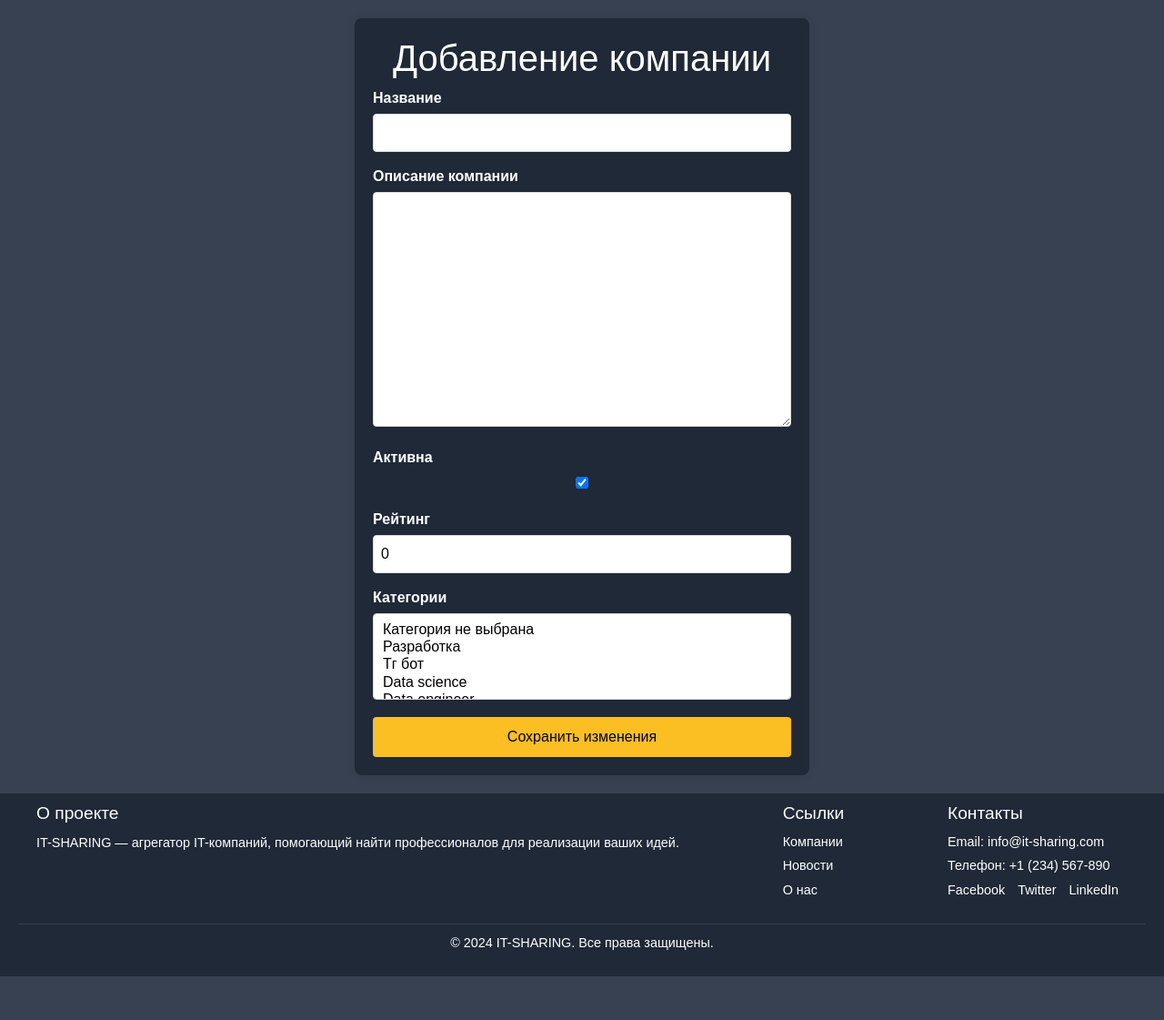
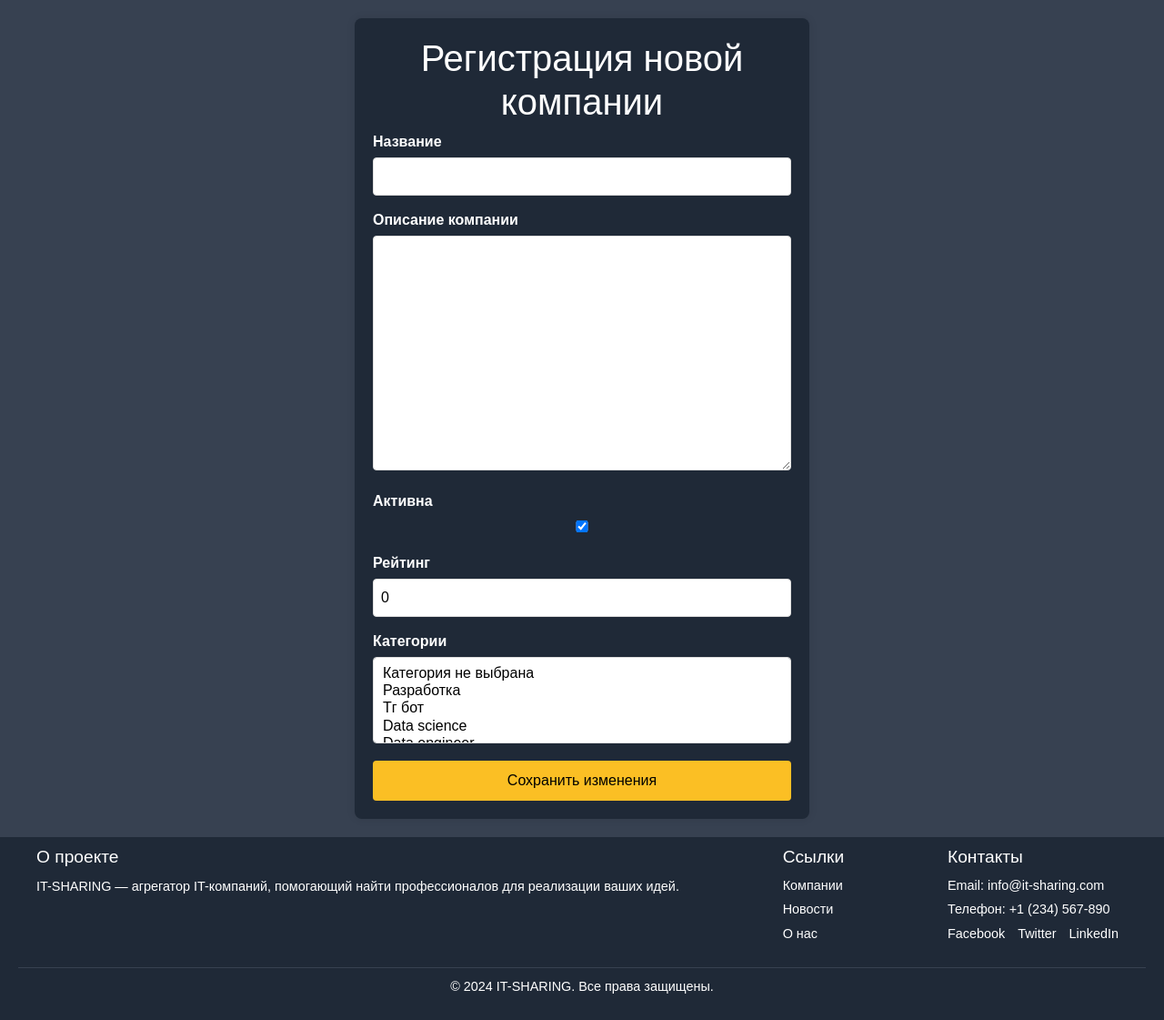
Before and after one commit to S4vant/It-Sharing, a Django app: page /addpage/ in a window 1280 px wide. Shown: the part 80-1201 px from the top of the page at 91% size. Before the commit the page ends 1153 px from the top, so only its background shows below. Run offline with Django 5.2, Linux system fonts and the light colour scheme; a user stored in the database is signed in; data comes from the database, SQL or seed files in the repository.

Commit message:
Новая попытка

```diff
--- a/main/templates/main/addcompany.html
+++ b/main/templates/main/addcompany.html
@@ -3,7 +3,7 @@
 {% block content %}
 
 <div class="Add-Company">
-    <h1>Добавление компании</h1>
+    <h1>Регистрация новой компании</h1>
     <form method="POST">
         {% csrf_token %}
         <div class="form-error">{{ form.non_field_errors }}</div>
```
